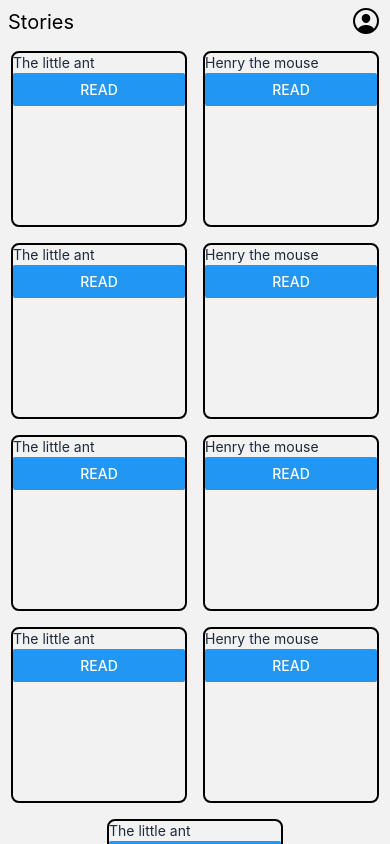
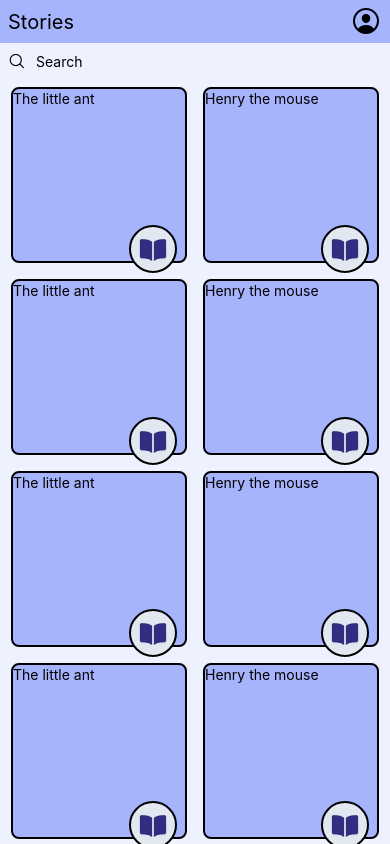
Before and after one commit to bryanmccarthy/stories, a React Native app: screen /Home in a window 390 px wide. Shown: the top 844 px of the page. Built offline with nearby package versions, Linux system fonts and the light colour scheme.

Commit message:
style story route button

```diff
--- a/HomeScreen.js
+++ b/HomeScreen.js
@@ -1,6 +1,6 @@
 import { useNavigation } from '@react-navigation/native';
 import { useLayoutEffect } from 'react';
-import { ScrollView, View, Text, SafeAreaView, Button } from 'react-native';
+import { ScrollView, View, Text, SafeAreaView, Button, TextInput } from 'react-native';
 import Ionicons from '@expo/vector-icons/Ionicons';
 
 const stories = [
@@ -51,18 +51,33 @@ function HomeScreen({ navigation }) {
   }, []);
 
   return (
-    <SafeAreaView>
+    <SafeAreaView className="bg-indigo-50">
       {/* Header */}
-      <View className="flex flex-row justify-between items-center px-2 py-1">
+      <View className="flex flex-row justify-between items-center px-2 py-1 bg-indigo-300">
         <Text className="text-xl">Stories</Text>
         <Ionicons name="person-circle-outline" size={32} color="black" />
+      </View>
+      {/* Search */}
+      <View className="relative flex flex-row items-center px-2 py-2">
+        <Ionicons name="search-outline" size={18} color="black" />
+        <TextInput className="absolute w-32 px-7" placeholder="Search" />
       </View>
       {/* Stories */}
       <ScrollView contentContainerStyle={styles.wrapper}>
         {stories.map(story => (
-          <View key={story.id} className="border-solid border-2 rounded-lg w-44 h-44 m-2">
-            <Text className="text-slate-800 text-sm">{story.name}</Text>
-            <Button title="Read" onPress={() => navigation.navigate('Story', { id: story.id, name: story.name  })} />
+          <View key={story.id} className="relative border-solid border-2 rounded-lg w-44 h-44 m-2 bg-indigo-300">
+            {/* IMAGE */}
+            <Text className="text-black text-sm">{story.name}</Text>
+            {/* Button could be Lock Icon if unavailable to user */}
+            {/* <Ionicons name="lock-closed-outline" size={32} color="black" /> */}
+            <View className="absolute right-2 -bottom-3 border-solid border-2 rounded-full px-2 pt-2 pb-1 bg-slate-200">
+            <Ionicons
+              name="book"
+              size={28}
+              color="rgb(49 46 129)"
+              onPress={() => navigation.navigate('Story', { id: story.id, name: story.name  })}
+            />
+            </View>
           </View>
         ))}
       </ScrollView>
```
